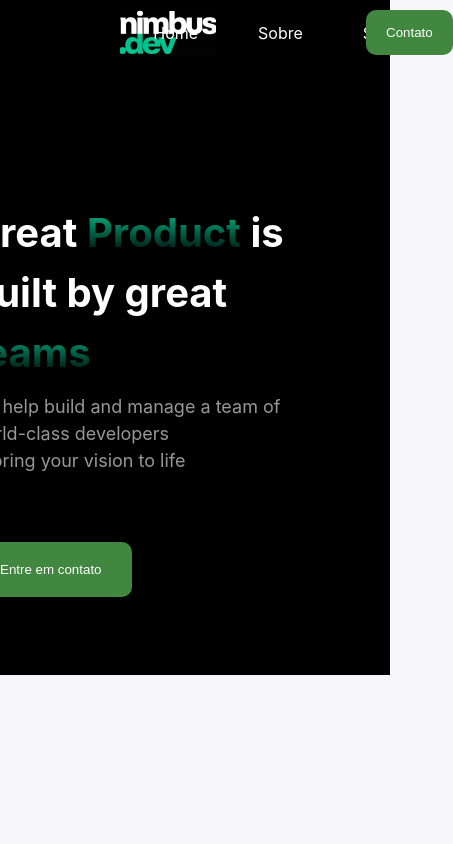
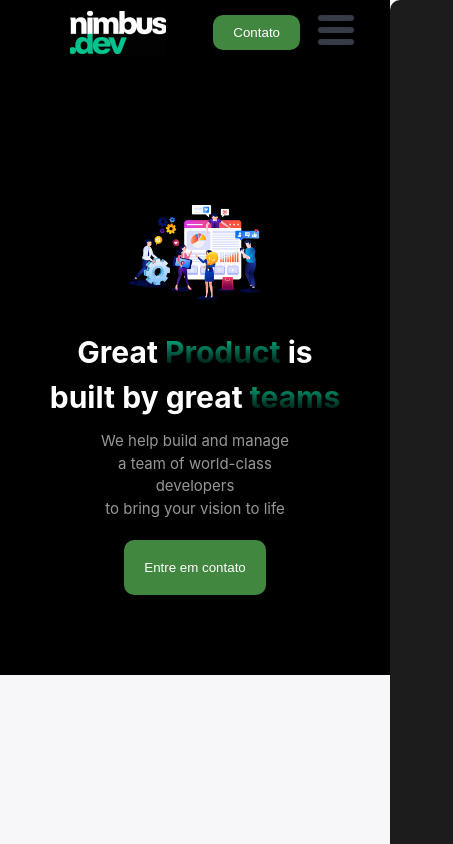
Before and after one commit to 4snoow/nimbusDevWeb, a React (Vite) app: page / in a window 390 px wide. Shown: the whole page, 453 px wide, since content can reach past the window. Built offline with nearby package versions, Linux system fonts and the light colour scheme.

Commit message:
Css: Responsive navbar

```diff
--- a/package.json
+++ b/package.json
@@ -11,6 +11,7 @@
   },
   "dependencies": {
     "react": "^18.2.0",
+    "react-burger-menu": "^3.0.9",
     "react-dom": "^18.2.0",
     "styled-components": "^6.1.6"
   },
--- /dev/null
+++ b/src/Components/BurgerMenu.jsx
@@ -0,0 +1,17 @@
+import {  stack as Menu } from 'react-burger-menu'
+import {} from '../styles/burger.css'
+
+
+function BurgerMenu () {
+  return (
+    <Menu right >
+     <div className="nav-links-mob">
+          <a href="#navbar">Home</a>
+          <a href="">Sobre</a>
+          <a href="">Serviços</a>
+      </div>
+    </Menu>
+   );
+}
+
+export default BurgerMenu ;
--- a/src/Components/NavBar.jsx
+++ b/src/Components/NavBar.jsx
@@ -1,7 +1,8 @@
 import styled from "styled-components";
-import logo from "/logo.png"
+import logo from "/logo.png";
 import Button from "./Button";
-import workImg from "/main-img.png"
+import workImg from "/main-img.png";
+import BurgerMenu from "./BurgerMenu";
 
 
 const HeaderSection = styled.section`
@@ -19,8 +20,7 @@ const HeaderSection = styled.section`
     display: flex;
     justify-content: space-around;
     padding: 1rem 10rem;
-    justify-content:center;
-    gap: 10rem;
+    gap: 3rem;
 
     > .info1{
       display: flex;
@@ -30,7 +30,9 @@ const HeaderSection = styled.section`
       justify-content: space-evenly;
 
       > button{
-          padding: 2rem 3rem;
+          padding: 2rem;
+          max-width: auto;
+          height: auto;
         }
 
       > .texts{
@@ -42,8 +44,17 @@ const HeaderSection = styled.section`
 
        > h1{
         color: var(--txt-one);
-        font-size: clamp(2rem, 5.5rem, 4rem);
+        font-size: 4rem;
         width: 35rem;
+
+        @media (max-width:1024px) {
+          font-size: 3.5rem;
+          text-wrap:nowrap;
+        }
+
+        @media (max-width:768px) {
+          font-size: 3rem;
+        }
 
        > span{
           font-weight: 700;
@@ -52,15 +63,33 @@ const HeaderSection = styled.section`
           -webkit-background-clip: text;
           -webkit-text-fill-color: transparent;
         }
+
+
       }
 
       > p{
         color: var(--txt-two);
         font-size: 1.8rem;
-      }
+
+        @media (max-width:1024px) {
+          font-size: 1.5rem;
+        }
 
       }
 
+      @media (max-width:768px){
+        align-items: center;
+    }
+
+      }
+
+      @media (max-width:768px){
+        gap: 2rem;
+        width: 100%;
+        align-items: center;
+        justify-content: center;
+        text-align: center;
+    }
     }
 
     > .info-img{
@@ -69,11 +98,34 @@ const HeaderSection = styled.section`
       display: flex;
       align-items: center;
 
+
+
       > img {
         width: 100%;
         height: auto;
-        object-fit: cover;
+        object-fit: contain;
+
+      @media (max-width:768px){
+        width: 70%;
+        height: auto;
+    }
       }
+
+      @media (max-width:768px){
+        justify-content: center;
+        width: 100%;
+        height: auto;
+     }
+    }
+
+    @media (max-width:1024px){
+      padding: 1rem 5rem;
+    }
+    @media (max-width:768px){
+      padding: 1rem 10rem;
+      flex-direction: column-reverse;
+      align-items: center;
+      justify-content: center;
     }
   }
 `
@@ -90,6 +142,7 @@ const Header = styled.div`
     width: auto;
     height: auto;
   }
+
   > .nav-links{
     display: flex;
     width: 100%;
@@ -102,24 +155,47 @@ const Header = styled.div`
     text-decoration: none;
     color:var(--txt-one);
   }
+
+  @media (max-width:768px){
+     display: none;
+    }
   }
+
+  > .buttons{
+    display: flex;
+    gap: 2rem;
+    align-items: center;
+    width: auto;
+    height: auto;
+  }
+
+
+  @media (max-width:768px){
+      padding: 1rem 7rem;
+    }
 `
 
 function NavBar() {
   return (
     <HeaderSection>
-      <Header>
+      <Header id="navbar">
         <img src={logo} alt="Logo da página" title="Logo da página" />
 
         <div className="nav-links">
-          <a href="">Home</a>
+          <a href="#navbar">Home</a>
           <a href="">Sobre</a>
           <a href="">Serviços</a>
         </div>
 
+        <div className="buttons">
         <Button>
           Contato
         </Button>
+
+        <BurgerMenu/>
+        </div>
+
+
       </Header>
 
     <div className="outdoor">
--- /dev/null
+++ b/src/styles/burger.css
@@ -0,0 +1,107 @@
+/* Position and sizing of burger button */
+.bm-burger-button {
+  display: none;
+  position: fixed;
+  width: 36px;
+  height: 30px;
+  right: 36px;
+  top: 15px;
+}
+
+
+/* Color/shape of burger icon bars */
+.bm-burger-bars {
+  background: #373a47;
+  border-radius: 1rem;
+}
+
+/* Color/shape of burger icon bars on hover*/
+.bm-burger-bars-hover {
+  background: #a90000;
+}
+
+/* Position and sizing of clickable cross button */
+.bm-cross-button {
+  height: 24px;
+  width: 24px;
+}
+
+/* Color/shape of close button cross */
+.bm-cross {
+  background: #bdc3c7;
+}
+
+/*
+Sidebar wrapper styles
+Note: Beware of modifying this element as it can break the animations - you should not need to touch it in most cases
+*/
+.bm-menu-wrap {
+  position: fixed;
+  display: none;
+  height: 100%;
+  top: 0;
+}
+
+/* General sidebar styles */
+.bm-menu {
+  background-color: var(--menu-mob-background);
+  padding: 2.5em 1.5em 0;
+  font-size: 1.15em;
+  border-top-left-radius: 1rem;
+}
+
+/* Morph shape necessary with bubble or elastic */
+.bm-morph-shape {
+  fill: var(--menu-mob-background);
+}
+
+/* Wrapper for item list */
+.bm-item-list {
+  color: #b8b7ad;
+  padding: 0.8em;
+}
+
+/* Individual item */
+.bm-item {
+  display: flex!important;
+  flex-direction: column!important;
+
+}
+
+/* Styling of overlay */
+.bm-overlay {
+  background: rgba(0, 0, 0, 0.3);
+  display: none;
+  left: 0;
+  top: 0;
+}
+
+@media (max-width: 768px){
+  .bm-burger-button{
+    display: inherit;
+  }
+
+  .bm-overlay{
+    display: inherit;
+    top: 0;
+  }
+
+  .bm-menu-wrap {
+    display: inherit;
+  }
+
+  .nav-links-mob{
+    display: flex;
+    flex-direction: column;
+    width: 100%;
+    height: auto;
+    align-items: center;
+    justify-content: center;
+    gap: 6rem;
+
+    > a{
+    text-decoration: none;
+    color:var(--txt-one);
+  }
+  }
+}
--- a/src/styles/global.js
+++ b/src/styles/global.js
@@ -20,6 +20,7 @@ export default createGlobalStyle`
 
   --site-background:#F7F7FA;
   --component-background:#000;
+  --menu-mob-background:#1c1c1c;
   --button-background:#41873f;
 
 
@@ -43,4 +44,5 @@ body{
   width: 100%;
 }
 
+
 `
```
Also changed, not shown: 1 other file (tests, documents, lock files or other folders).
